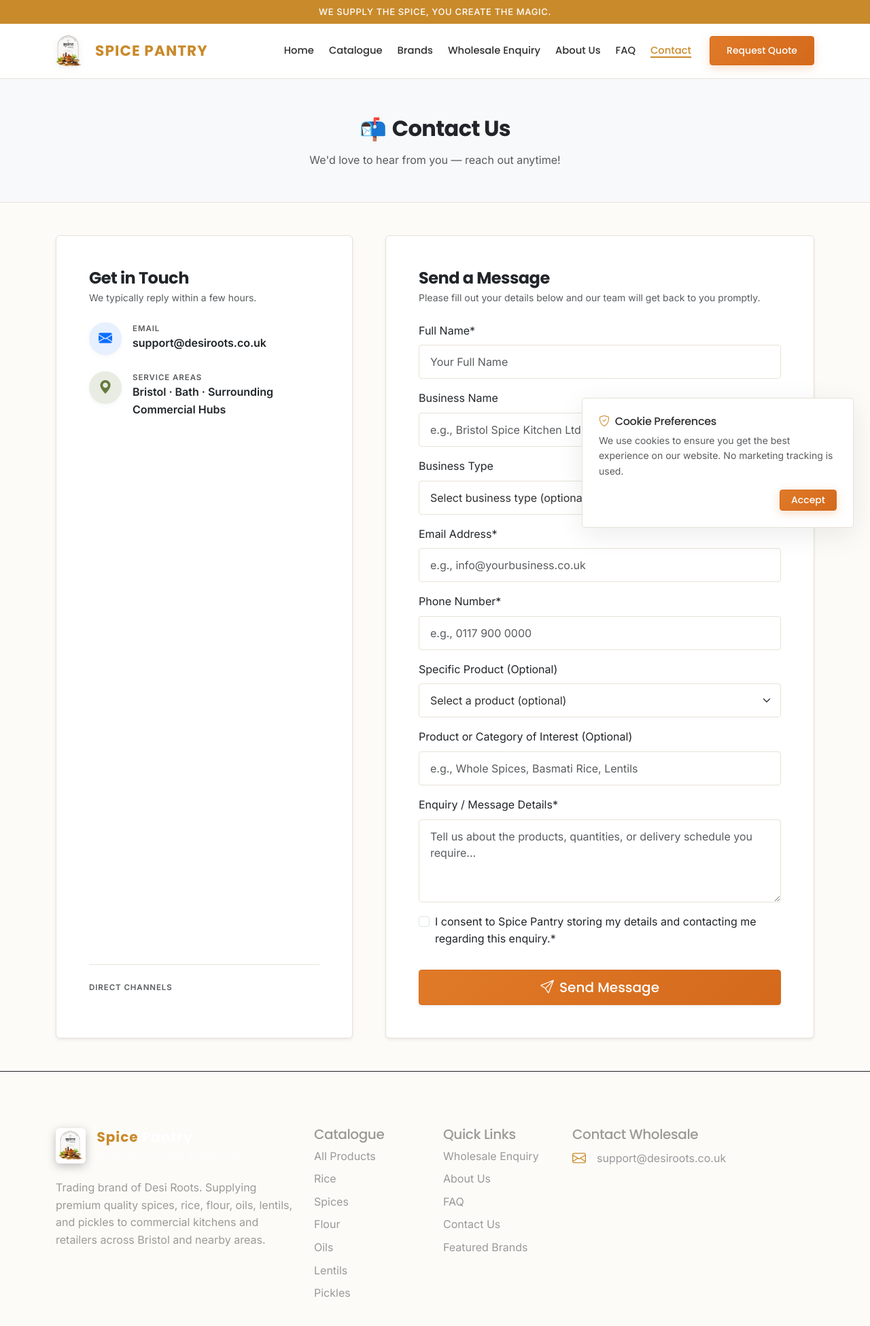
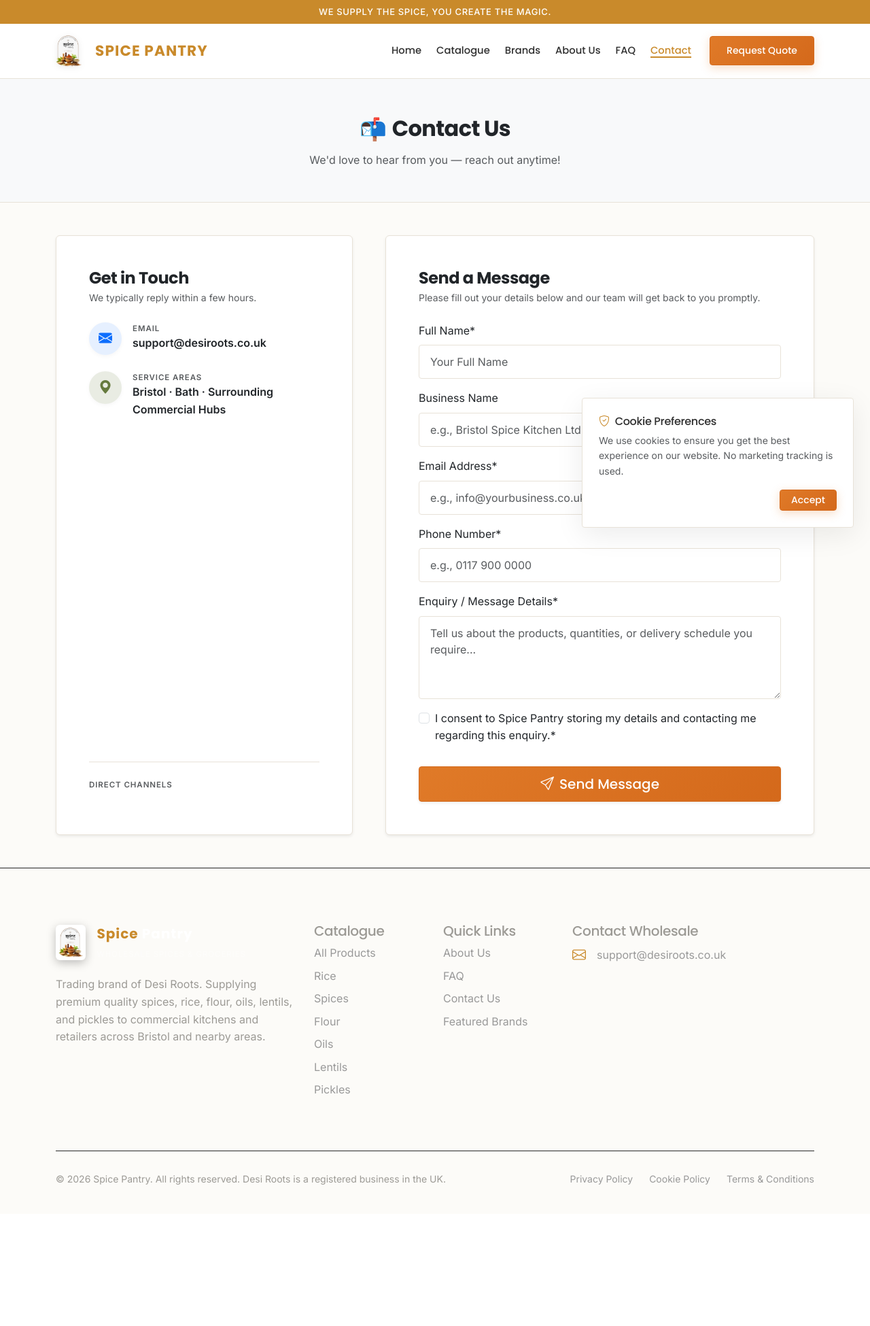
Before and after one commit to rinkalpatel776-cpu/Desi-Roots, a Django app: page /contact/ in a window 1280 px wide. Shown: the top 1950 px of the page at 68% size. After the commit the page ends 1742 px from the top, so only its background shows below. Run offline with Django 5.2, Linux system fonts and the light colour scheme; data comes from the database, SQL or seed files in the repository; data that the repository does not hold is empty; some libraries are stand-ins or nearby versions.

Commit message:
Make /contact/ the only enquiry page and simplify the enquiry form
- Remove Business Type, Specific Product and Product or Category of
  Interest from the enquiry form. The Enquiry model keeps the columns
  (all optional), so no migration and existing enquiries keep their data.
- The contact page now handles submissions itself, so validation errors
  show on /contact/. handle_enquiry_form() is shared by both URLs.
- /wholesale/ permanently redirects (301) to /contact/, keeping
  ?product_id= so product pages still pre-fill the message with the
  product name. Posts to /wholesale/ are still accepted.
- Remove the "Wholesale Enquiry" menu and footer links. Request Quote,
  Submit Enquiry and product "Enquire" buttons point to /contact/.
- Drop /wholesale/ from the sitemap and delete the unused template.
- Notification email no longer lists business type or product.

Co-Authored-By: Claude Opus 5.5 <noreply@anthropic.com>

```diff
--- a/catalogue/sitemaps.py
+++ b/catalogue/sitemaps.py
@@ -40,7 +40,7 @@ class StaticViewSitemap(Sitemap):
     priority = 0.5
 
     def items(self):
-        return ['pages:home', 'pages:about', 'pages:contact', 'pages:faq_list', 'enquiries:wholesale_enquiry']
+        return ['pages:home', 'pages:about', 'pages:contact', 'pages:faq_list']
 
     def location(self, item):
         return reverse(item)
--- a/enquiries/forms.py
+++ b/enquiries/forms.py
@@ -1,7 +1,6 @@
 from django import forms
 from django.conf import settings
 from .models import Enquiry
-from catalogue.models import Product, Category
 import urllib.request
 import urllib.parse
 import json
@@ -12,23 +11,6 @@ class EnquiryForm(forms.ModelForm):
         required=False,
         widget=forms.HiddenInput(),
         label="Leave this field blank"
-    )
-
-    BUSINESS_TYPE_CHOICES = [
-        ('', 'Select business type (optional)'),
-        ('Restaurant', 'Restaurant / Cafe'),
-        ('Takeaway', 'Takeaway / Fast Food'),
-        ('Retailer', 'Independent Grocery / Retailer'),
-        ('Caterer', 'Caterer / Hospitality'),
-        ('Wholesaler', 'Wholesaler / Distributor'),
-        ('Other', 'Other Business'),
-    ]
-
-    business_type = forms.ChoiceField(
-        choices=BUSINESS_TYPE_CHOICES,
-        required=False,
-        label="Business Type",
-        widget=forms.Select(attrs={'class': 'form-select'})
     )
 
     consent_given = forms.BooleanField(
@@ -42,11 +24,8 @@ class EnquiryForm(forms.ModelForm):
         fields = [
             'name',
             'business_name',
-            'business_type',
             'email',
             'phone',
-            'product',
-            'category_interest',
             'message',
             'consent_given'
         ]
@@ -55,18 +34,13 @@ class EnquiryForm(forms.ModelForm):
             'business_name': forms.TextInput(attrs={'placeholder': 'e.g., Bristol Spice Kitchen Ltd'}),
             'email': forms.EmailInput(attrs={'placeholder': 'e.g., info@yourbusiness.co.uk'}),
             'phone': forms.TextInput(attrs={'placeholder': 'e.g., 0117 900 0000'}),
-            'product': forms.Select(attrs={'class': 'form-select'}),
-            'category_interest': forms.TextInput(attrs={'placeholder': 'e.g., Whole Spices, Basmati Rice, Lentils'}),
             'message': forms.Textarea(attrs={'rows': 4, 'placeholder': 'Tell us about the products, quantities, or delivery schedule you require...'}),
         }
         labels = {
             'name': 'Full Name',
             'business_name': 'Business Name',
-            'business_type': 'Business Type',
             'email': 'Email Address',
             'phone': 'Phone Number',
-            'product': 'Specific Product (Optional)',
-            'category_interest': 'Product or Category of Interest (Optional)',
             'message': 'Enquiry / Message Details',
             'consent_given': 'Privacy Consent',
         }
@@ -79,10 +53,6 @@ class EnquiryForm(forms.ModelForm):
         self.fields['phone'].required = True
         self.fields['message'].required = True
         self.fields['consent_given'].required = True
-
-        self.fields['product'].queryset = Product.objects.filter(is_published=True).order_by('name')
-        self.fields['product'].empty_label = "Select a product (optional)"
-        self.fields['product'].required = False
 
 
     def clean(self):
--- a/enquiries/views.py
+++ b/enquiries/views.py
@@ -1,4 +1,6 @@
 from django.shortcuts import render, redirect
+from django.http import HttpResponsePermanentRedirect
+from django.urls import reverse
 from django.core.mail import send_mail
 from django.conf import settings
 from django.http import JsonResponse
@@ -13,7 +15,8 @@ import urllib.request
 import urllib.parse
 import json
 
-def wholesale_enquiry(request):
+def handle_enquiry_form(request, template_name):
+    """Shows the enquiry form, saves valid submissions and sends the notification emails."""
     if request.method == 'POST':
         form = EnquiryForm(request.POST, request=request)
         if form.is_valid():
@@ -22,16 +25,13 @@ def wholesale_enquiry(request):
             # Send Notification Emails (with error tolerance)
             try:
                 # 1. Email to Admin
-                product_info = enquiry.product.name if enquiry.product else (enquiry.category_interest or "General Catalogue")
-                admin_subject = f"New Wholesale Enquiry: {enquiry.business_name or enquiry.name} ({product_info})"
+                admin_subject = f"New Website Enquiry: {enquiry.business_name or enquiry.name}"
                 admin_message = (
                     f"You have received a new wholesale website enquiry.\n\n"
                     f"Full Name: {enquiry.name}\n"
                     f"Business Name: {enquiry.business_name or 'N/A'}\n"
-                    f"Business Type: {enquiry.business_type or 'N/A'}\n"
                     f"Phone Number: {enquiry.phone}\n"
-                    f"Email Address: {enquiry.email}\n"
-                    f"Product / Category: {product_info}\n\n"
+                    f"Email Address: {enquiry.email}\n\n"
                     f"Message:\n{enquiry.message}\n"
                 )
                 send_mail(
@@ -65,14 +65,12 @@ def wholesale_enquiry(request):
 
             return redirect('/wholesale/thank-you/')
     else:
-        # Pre-populate message and product if product_id is in query parameters
+        # Pre-fill the message when arriving from a product page (?product_id=)
         initial_data = {}
         product_id = request.GET.get('product_id')
         if product_id:
             try:
                 product = Product.objects.get(id=product_id, is_published=True)
-                initial_data['product'] = product
-                initial_data['category_interest'] = product.category.name if product.category else ''
                 initial_data['message'] = f"Hello, I am interested in wholesale pricing and availability for {product.name}."
             except (Product.DoesNotExist, ValueError):
                 pass
@@ -83,7 +81,20 @@ def wholesale_enquiry(request):
         'form': form,
         'turnstile_site_key': settings.TURNSTILE_SITE_KEY,
     }
-    return render(request, 'enquiries/wholesale_form.html', context)
+    return render(request, template_name, context)
+
+
+def wholesale_enquiry(request):
+    """
+    Old enquiry URL. Enquiries now live on the contact page, so visits redirect
+    there permanently (keeping ?product_id=), and posts from a page that was
+    open before the change are still accepted.
+    """
+    if request.method == 'POST':
+        return handle_enquiry_form(request, 'pages/contact.html')
+    url = reverse('pages:contact')
+    query = request.META.get('QUERY_STRING', '')
+    return HttpResponsePermanentRedirect(f"{url}?{query}" if query else url)
 
 
 def thank_you(request):
--- a/pages/views.py
+++ b/pages/views.py
@@ -33,20 +33,14 @@ def home(request):
     return render(request, 'pages/home.html', context)
 
 
-from django.conf import settings
-from enquiries.forms import EnquiryForm
+from enquiries.views import handle_enquiry_form
 
 def about(request):
     return render(request, 'pages/about.html')
 
 
 def contact(request):
-    form = EnquiryForm()
-    context = {
-        'form': form,
-        'turnstile_site_key': settings.TURNSTILE_SITE_KEY,
-    }
-    return render(request, 'pages/contact.html', context)
+    return handle_enquiry_form(request, 'pages/contact.html')
 
 
 def faq_list(request):
--- a/templates/base.html
+++ b/templates/base.html
@@ -81,9 +81,6 @@
             <a class="nav-link {% if '/brands/' in request.path %}active{% endif %}" href="/brands/">Brands</a>
           </li>
           <li class="nav-item">
-            <a class="nav-link {% if request.path == '/wholesale/' %}active{% endif %}" href="/wholesale/">Wholesale Enquiry</a>
-          </li>
-          <li class="nav-item">
             <a class="nav-link {% if request.path == '/about/' %}active{% endif %}" href="/about/">About Us</a>
           </li>
           <li class="nav-item">
@@ -93,7 +90,7 @@
             <a class="nav-link {% if request.path == '/contact/' %}active{% endif %}" href="/contact/">Contact</a>
           </li>
           <li class="nav-item ms-xl-3 mt-3 mt-xl-0">
-            <a href="/wholesale/" class="btn btn-primary btn-sm text-white text-nowrap">Request Quote</a>
+            <a href="/contact/" class="btn btn-primary btn-sm text-white text-nowrap">Request Quote</a>
           </li>
         </ul>
       </div>
@@ -154,7 +151,6 @@
         <div class="col-lg-2 col-md-6 col-6">
           <h2 class="h5">Quick Links</h2>
           <ul class="list-unstyled d-flex flex-column gap-2">
-            <li><a href="/wholesale/">Wholesale Enquiry</a></li>
             <li><a href="/about/">About Us</a></li>
             <li><a href="/faq/">FAQ</a></li>
             <li><a href="/contact/">Contact Us</a></li>
--- a/templates/catalogue/product_detail.html
+++ b/templates/catalogue/product_detail.html
@@ -138,7 +138,7 @@
         <div class="card p-4 bg-light border-sp border mb-5">
           <h5 class="h6 mb-2">Interested in Wholesale Pricing?</h5>
           <p class="small text-muted mb-3">Prices are quoted privately by email based on your business requirements and volume order levels.</p>
-          <a href="/wholesale/?product_id={{ product.id }}" class="btn btn-primary text-white w-100">
+          <a href="/contact/?product_id={{ product.id }}" class="btn btn-primary text-white w-100">
             <i class="bi bi-chat-left-text me-2"></i>Enquire About This Product
           </a>
         </div>
--- a/templates/pages/contact.html
+++ b/templates/pages/contact.html
@@ -106,7 +106,7 @@
           <h3 class="h4 fw-bold text-dark mb-1">Send a Message</h3>
           <p class="text-muted small mb-4">Please fill out your details below and our team will get back to you promptly.</p>
 
-          <form method="POST" action="{% url 'enquiries:wholesale_enquiry' %}" novalidate>
+          <form method="POST" action="{% url 'pages:contact' %}" novalidate>
             {% csrf_token %}
 
             {{ form|crispy }}
--- a/templates/pages/home.html
+++ b/templates/pages/home.html
@@ -12,7 +12,7 @@
       <div class="col-lg-8 mx-auto text-center">
         <div class="d-flex flex-column flex-sm-row justify-content-center gap-3 sp-hero-actions">
           {# Primary action: the highest-value conversion goal #}
-          <a href="/wholesale/" class="btn btn-primary btn-lg text-white px-4 shadow">
+          <a href="/contact/" class="btn btn-primary btn-lg text-white px-4 shadow">
             <i class="bi bi-chat-left-dots me-2"></i>Request Wholesale Quote
           </a>
           {# Secondary action: outlined so it does not compete with primary #}
@@ -314,7 +314,7 @@
       {% if site_settings.phone_number %}
       <a href="tel:{{ site_settings.phone_number }}" class="btn btn-light px-4"><i class="bi bi-telephone me-2"></i>Call Us</a>
       {% endif %}
-      <a href="/wholesale/" class="btn btn-gold px-4 fw-semibold"><i class="bi bi-envelope me-2"></i>Submit Enquiry</a>
+      <a href="/contact/" class="btn btn-gold px-4 fw-semibold"><i class="bi bi-envelope me-2"></i>Submit Enquiry</a>
     </div>
   </div>
 </div>
```
Also changed, not shown: enquiries/tests.py (+28 -18 lines), templates/enquiries/wholesale_form.html (deleted, +0 -122 lines).
